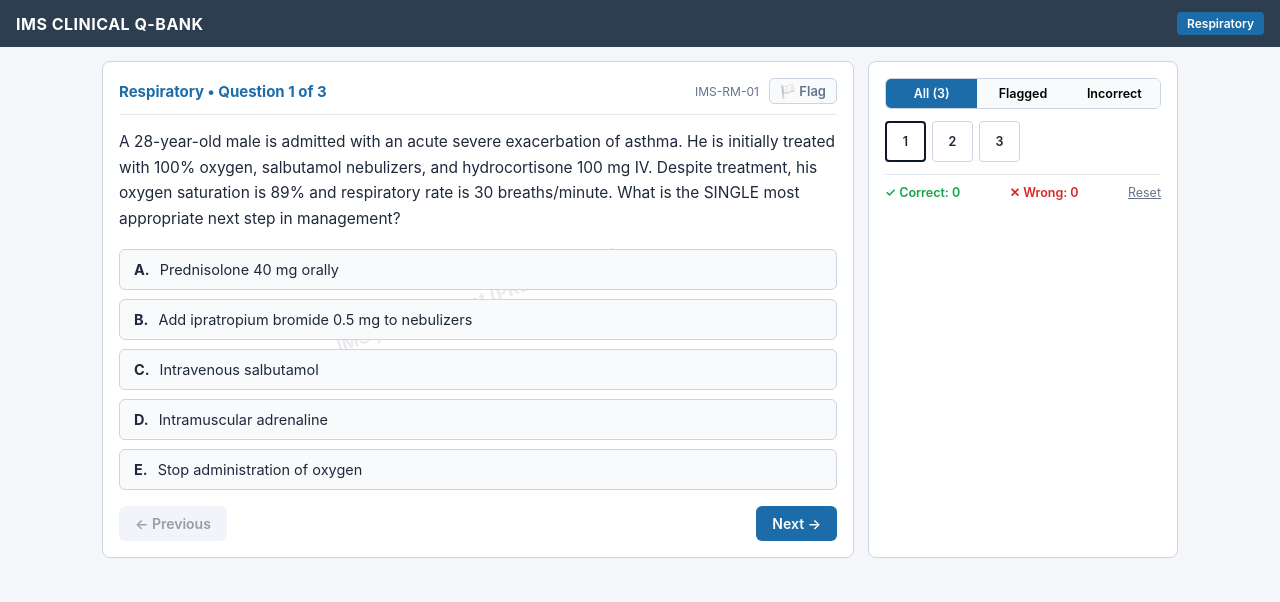
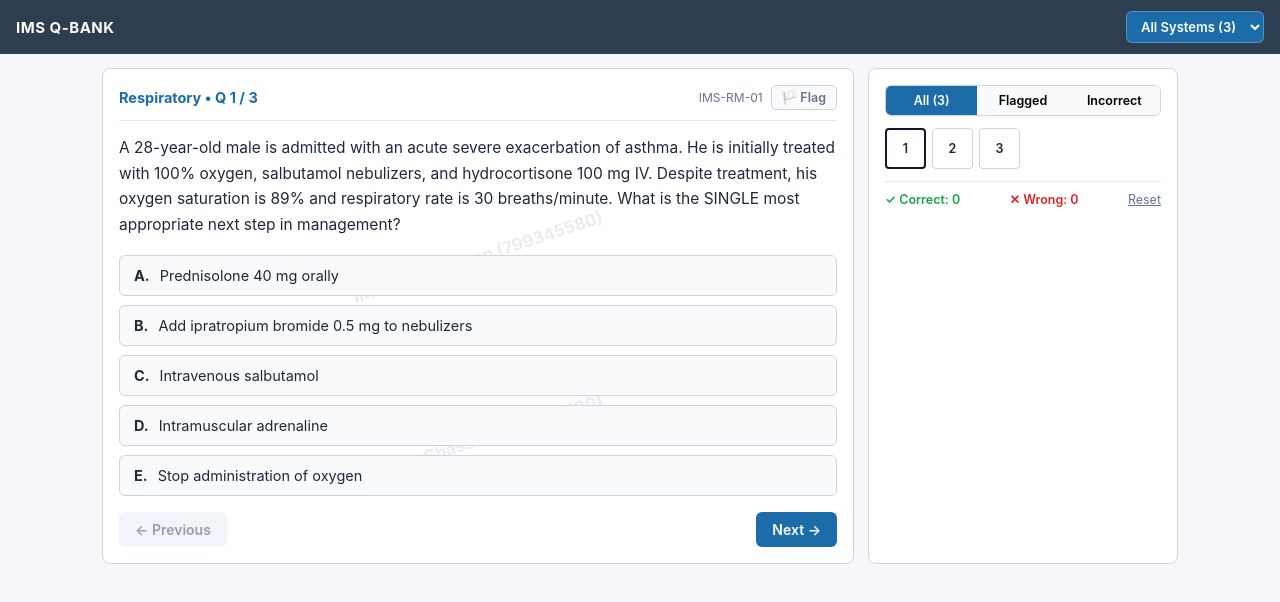
Before and after one commit to ims-med/IMS-qbank, a plain HTML site: page index.html in a window 1280 px wide. Drawn offline with Linux system fonts and the light colour scheme.

Commit message:
Update index.html

```diff
--- a/index.html
+++ b/index.html
@@ -5,6 +5,7 @@
   <meta name="viewport" content="width=device-width, initial-scale=1.0, maximum-scale=1.0, user-scalable=no" />
   <title>IMS Q-Bank | Internal Medicine Simplified</title>
   <script src="https://telegram.org/js/telegram-web-app.js"></script>
+  <script src="questions.js"></script>
   <style>
     :root {
       --primary: #1b6ca8;
@@ -23,32 +24,39 @@
     body { margin: 0; background: var(--bg); color: var(--text); user-select: none; -webkit-user-select: none; }
 
     .topbar {
-      background: #2c3e50; color: #fff; padding: 12px 16px;
-      display: flex; justify-content: space-between; align-items: center;
+      background: #2c3e50; color: #fff; padding: 11px 16px;
+      display: flex; justify-content: space-between; align-items: center; gap: 10px;
       position: sticky; top: 0; z-index: 20;
     }
-    .topbar h1 { margin: 0; font-size: 16px; letter-spacing: 0.5px; }
-    .badge { background: var(--primary); padding: 4px 10px; border-radius: 4px; font-size: 12px; font-weight: 600; }
+    .topbar h1 { margin: 0; font-size: 15px; letter-spacing: 0.5px; white-space: nowrap; }
+
+    .sys-select {
+      background: var(--primary); color: #fff; border: 1px solid rgba(255,255,255,0.25);
+      padding: 6px 10px; border-radius: 6px; font-size: 13px; font-weight: 600;
+      outline: none; cursor: pointer; max-width: 195px;
+    }
+    .sys-select option { background: #fff; color: #1e293b; }
 
     .container { max-width: 1100px; margin: 14px auto; padding: 0 12px; display: grid; grid-template-columns: 1fr 310px; gap: 14px; }
     @media (max-width: 820px) { .container { grid-template-columns: 1fr; } }
 
     .card { background: var(--card); border: 1px solid var(--border); border-radius: 8px; padding: 16px; position: relative; overflow: hidden; }
 
-    .q-meta { display: flex; justify-content: space-between; align-items: center; border-bottom: 1px solid #e2e8f0; padding-bottom: 10px; margin-bottom: 14px; }
-    .q-cat { font-weight: 700; color: var(--primary); font-size: 15px; }
-    .q-actions { display: flex; gap: 10px; align-items: center; }
+    .q-meta { display: flex; justify-content: space-between; align-items: center; border-bottom: 1px solid #e2e8f0; padding-bottom: 10px; margin-bottom: 14px; gap: 8px; }
+    .q-cat { font-weight: 700; color: var(--primary); font-size: 14.5px; }
+    .q-actions { display: flex; gap: 8px; align-items: center; }
     .flag-btn {
       background: #f8fafc; border: 1px solid var(--border); border-radius: 5px;
-      padding: 4px 10px; cursor: pointer; font-size: 13px; color: var(--muted); font-weight: 600;
+      padding: 4px 10px; cursor: pointer; font-size: 12.5px; color: var(--muted); font-weight: 600;
     }
     .flag-btn.flagged { background: #fef3c7; border-color: var(--amber); color: var(--amber); }
 
     .watermark {
-      position: absolute; top: 48%; left: 50%; transform: translate(-50%, -50%) rotate(-18deg);
-      font-size: 18px; font-weight: 700; color: rgba(100, 116, 139, 0.14);
+      position: absolute; top: 38%; left: 50%; transform: translate(-50%, -50%) rotate(-18deg);
+      font-size: 17px; font-weight: 700; color: rgba(100, 116, 139, 0.14);
       pointer-events: none; text-align: center; white-space: nowrap; z-index: 5;
     }
+    .watermark.bottom { top: 75%; }
 
     .q-stem { font-size: 15.5px; line-height: 1.65; margin-bottom: 18px; position: relative; z-index: 6; }
     .options { display: flex; flex-direction: column; gap: 9px; position: relative; z-index: 6; }
@@ -95,14 +103,15 @@
     }
 
     .stats { display: flex; justify-content: space-between; font-size: 12.5px; color: var(--muted); margin-top: 12px; padding-top: 10px; border-top: 1px solid #e2e8f0; }
-    .denied { text-align: center; padding: 50px 20px; }
+    .denied { text-align: center; padding: 40px 20px; }
+    .id-box { background: #f1f5f9; border: 1px dashed var(--primary); padding: 10px; border-radius: 6px; font-family: monospace; font-size: 16px; margin: 12px 0; user-select: all; -webkit-user-select: all; }
   </style>
 </head>
 <body>
 
 <div class="topbar">
-  <h1>IMS CLINICAL Q-BANK</h1>
-  <span class="badge" id="systemBadge">Respiratory</span>
+  <h1>IMS Q-BANK</h1>
+  <select id="systemSelect" class="sys-select" onchange="changeSystem(this.value)"></select>
 </div>
 
 <div id="app"></div>
@@ -111,59 +120,15 @@
   const tg = window.Telegram?.WebApp;
   if (tg) { tg.ready(); tg.expand(); }
 
-  const ALLOWED_USERS = [];
+  // قائمة المشتركين المصرّح لهم بالدخول (أضف رقم Telegram ID لكل طالب جديد هنا مفصولاً بفاصلة)
+  const ALLOWED_USERS = [
+    799345580 // حسابك الشخصي (Admin)
+  ];
 
-  const user = tg?.initDataUnsafe?.user || { id: "PREVIEW-001", first_name: "IMS Student", username: "guest" };
+  const user = tg?.initDataUnsafe?.user || { id: 799345580, first_name: "Dr. Ghassan", username: "admin" };
   const watermarkText = `IMS | ${user.first_name} (${user.id})`;
 
-  const QUESTIONS = [
-    {
-      id: 1,
-      system: "Respiratory",
-      code: "IMS-RM-01",
-      stem: "A 28-year-old male is admitted with an acute severe exacerbation of asthma. He is initially treated with 100% oxygen, salbutamol nebulizers, and hydrocortisone 100 mg IV. Despite treatment, his oxygen saturation is 89% and respiratory rate is 30 breaths/minute. What is the SINGLE most appropriate next step in management?",
-      options: [
-        "Prednisolone 40 mg orally",
-        "Add ipratropium bromide 0.5 mg to nebulizers",
-        "Intravenous salbutamol",
-        "Intramuscular adrenaline",
-        "Stop administration of oxygen"
-      ],
-      answer: 1,
-      explanation: "In acute severe or life-threatening asthma not responding adequately to initial beta-2 agonist (salbutamol) and systemic steroids, the immediate next step according to NICE/BTS guidelines is adding nebulized ipratropium bromide (0.5 mg) every 4–6 hours. IV magnesium sulfate is considered if there is still poor response."
-    },
-    {
-      id: 2,
-      system: "Respiratory",
-      code: "IMS-RM-02",
-      stem: "A 66-year-old smoker presents with progressive dyspnea, dry cough, and clubbing of the fingers. Auscultation reveals fine bibasilar end-inspiratory crackles ('Velcro' crackles). High-resolution CT chest shows subpleural basal reticulation and honeycombing. Which medication slows disease progression in this condition?",
-      options: [
-        "Inhaled fluticasone",
-        "Pirfenidone",
-        "Long-term azithromycin",
-        "Oral prednisolone monotherapy",
-        "Methotrexate"
-      ],
-      answer: 1,
-      explanation: "The clinical picture and HRCT honeycombing are classic for Idiopathic Pulmonary Fibrosis (IPF). Antifibrotic agents (Pirfenidone or Nintedanib) are the mainstay of therapy to slow FVC decline. Immunosuppressants/steroids are harmful in chronic IPF."
-    },
-    {
-      id: 3,
-      system: "Cardiology",
-      code: "IMS-CV-01",
-      stem: "A 58-year-old man develops sudden central crushing chest pain radiating to his left jaw. ECG shows 3 mm ST-segment elevation in leads II, III, and aVF. His blood pressure is 82/50 mmHg, heart rate is 54 bpm, and JVP is elevated with clear lung fields. Which drug must be AVOIDED in his acute management?",
-      options: [
-        "Aspirin 300 mg",
-        "Glyceryl trinitrate (GTN)",
-        "Ticagrelor 180 mg",
-        "Intravenous normal saline bolus",
-        "Unfractionated heparin"
-      ],
-      answer: 1,
-      explanation: "Inferior STEMI (II, III, aVF) complicated by hypotension, elevated JVP, and clear lungs indicates Right Ventricular Infarction. Right ventricular preload is critical; nitrates (GTN) cause venodilation, severely dropping preload and causing profound circulatory collapse."
-    }
-  ];
-
+  let selectedSystem = "ALL";
   let currentIdx = 0;
   let filter = "all";
   let answers = JSON.parse(localStorage.getItem("ims_answers") || "{}");
@@ -174,38 +139,69 @@
     localStorage.setItem("ims_flags", JSON.stringify(flags));
   }
 
+  function initSystems() {
+    const select = document.getElementById("systemSelect");
+    const systems = [...new Set(QUESTIONS.map(q => q.system))];
+    let html = `<option value="ALL">All Systems (${QUESTIONS.length})</option>`;
+    systems.forEach(sys => {
+      const count = QUESTIONS.filter(q => q.system === sys).length;
+      html += `<option value="${sys}">${sys} (${count})</option>`;
+    });
+    select.innerHTML = html;
+  }
+
+  function changeSystem(sys) {
+    selectedSystem = sys;
+    currentIdx = 0;
+    filter = "all";
+    render();
+  }
+
   function render() {
     const app = document.getElementById("app");
-    if (ALLOWED_USERS.length > 0 && !ALLOWED_USERS.includes(user.id)) {
+
+    // التحقق من صلاحية المشترك
+    if (ALLOWED_USERS.length > 0 && !ALLOWED_USERS.includes(Number(user.id))) {
+      document.getElementById("systemSelect").style.display = "none";
       app.innerHTML = `<div class="card denied" style="margin:20px;">
-        <h3>عذراً، هذا البنك متاح لمشتركي IMS Clinical Hub فقط</h3>
-        <p>معرّف حسابك: <b>${user.id}</b></p>
-        <p>للاشتراك وتفعيل حسابك تواصل مع: <b>@IMSsimp</b></p>
+        <h3>🔒 بنك الأسئلة مخصص لمشتركي IMS Clinical Hub</h3>
+        <p>للاشتراك وتفعيل حسابك، انسخ رقم المعرّف الخاص بك أدناه وأرسله إلى <b>@IMSsimp</b>:</p>
+        <div class="id-box">${user.id}</div>
       </div>`;
       return;
     }
 
-    const q = QUESTIONS[currentIdx];
-    document.getElementById("systemBadge").textContent = q.system;
+    const systemQuestions = selectedSystem === "ALL"
+      ? QUESTIONS
+      : QUESTIONS.filter(q => q.system === selectedSystem);
+
+    if (systemQuestions.length === 0) {
+      app.innerHTML = `<div class="card" style="margin:20px;text-align:center;">لا توجد أسئلة في هذا القسم حالياً.</div>`;
+      return;
+    }
+
+    if (currentIdx >= systemQuestions.length) currentIdx = 0;
+    const q = systemQuestions[currentIdx];
     const userAns = answers[q.id];
     const isAnswered = userAns !== undefined;
     const isFlagged = !!flags[q.id];
 
-    const filteredQuestions = QUESTIONS.filter(item => {
+    const gridQuestions = systemQuestions.filter(item => {
       if (filter === "flagged") return !!flags[item.id];
       if (filter === "wrong") return answers[item.id] !== undefined && answers[item.id] !== item.answer;
       return true;
     });
 
-    const correctCount = QUESTIONS.filter(item => answers[item.id] === item.answer).length;
-    const wrongCount = QUESTIONS.filter(item => answers[item.id] !== undefined && answers[item.id] !== item.answer).length;
+    const correctCount = systemQuestions.filter(item => answers[item.id] === item.answer).length;
+    const wrongCount = systemQuestions.filter(item => answers[item.id] !== undefined && answers[item.id] !== item.answer).length;
 
     app.innerHTML = `
       <div class="container">
         <div class="card">
           <div class="watermark">${watermarkText}</div>
+          <div class="watermark bottom">${watermarkText}</div>
           <div class="q-meta">
-            <span class="q-cat">${q.system} • Question ${currentIdx + 1} of ${QUESTIONS.length}</span>
+            <span class="q-cat">${q.system} • Q ${currentIdx + 1} / ${systemQuestions.length}</span>
             <div class="q-actions">
               <span style="font-size:12px;color:var(--muted);">${q.code}</span>
               <button class="flag-btn ${isFlagged ? 'flagged' : ''}" onclick="toggleFlag(${q.id})">
@@ -238,20 +234,20 @@
 
           <div class="nav-row">
             <button class="btn secondary" onclick="prevQ()" ${currentIdx === 0 ? 'disabled' : ''}>← Previous</button>
-            <button class="btn" onclick="nextQ()" ${currentIdx === QUESTIONS.length - 1 ? 'disabled' : ''}>Next →</button>
+            <button class="btn" onclick="nextQ(${systemQuestions.length})" ${currentIdx === systemQuestions.length - 1 ? 'disabled' : ''}>Next →</button>
           </div>
         </div>
 
         <div class="card">
           <div class="filter-tabs">
-            <button class="tab ${filter === 'all' ? 'active' : ''}" onclick="setFilter('all')">All (${QUESTIONS.length})</button>
+            <button class="tab ${filter === 'all' ? 'active' : ''}" onclick="setFilter('all')">All (${systemQuestions.length})</button>
             <button class="tab ${filter === 'flagged' ? 'active' : ''}" onclick="setFilter('flagged')">Flagged</button>
             <button class="tab ${filter === 'wrong' ? 'active' : ''}" onclick="setFilter('wrong')">Incorrect</button>
           </div>
 
           <div class="grid">
-            ${filteredQuestions.map(item => {
-              const realIdx = QUESTIONS.findIndex(x => x.id === item.id);
+            ${gridQuestions.map(item => {
+              const realIdx = systemQuestions.findIndex(x => x.id === item.id);
               let cls = "q-num";
               if (realIdx === currentIdx) cls += " current";
               if (answers[item.id] !== undefined) {
@@ -282,13 +278,14 @@
   function setFilter(f) { filter = f; render(); }
   function jumpTo(idx) { currentIdx = idx; render(); }
   function prevQ() { if (currentIdx > 0) { currentIdx--; render(); } }
-  function nextQ() { if (currentIdx < QUESTIONS.length - 1) { currentIdx++; render(); } }
+  function nextQ(total) { if (currentIdx < total - 1) { currentIdx++; render(); } }
   function resetProgress() {
     if (confirm("هل تريد تصفير جميع إجاباتك والبدء من جديد؟")) {
       answers = {}; flags = {}; saveState(); currentIdx = 0; render();
     }
   }
 
+  initSystems();
   render();
 </script>
 </body>
```
